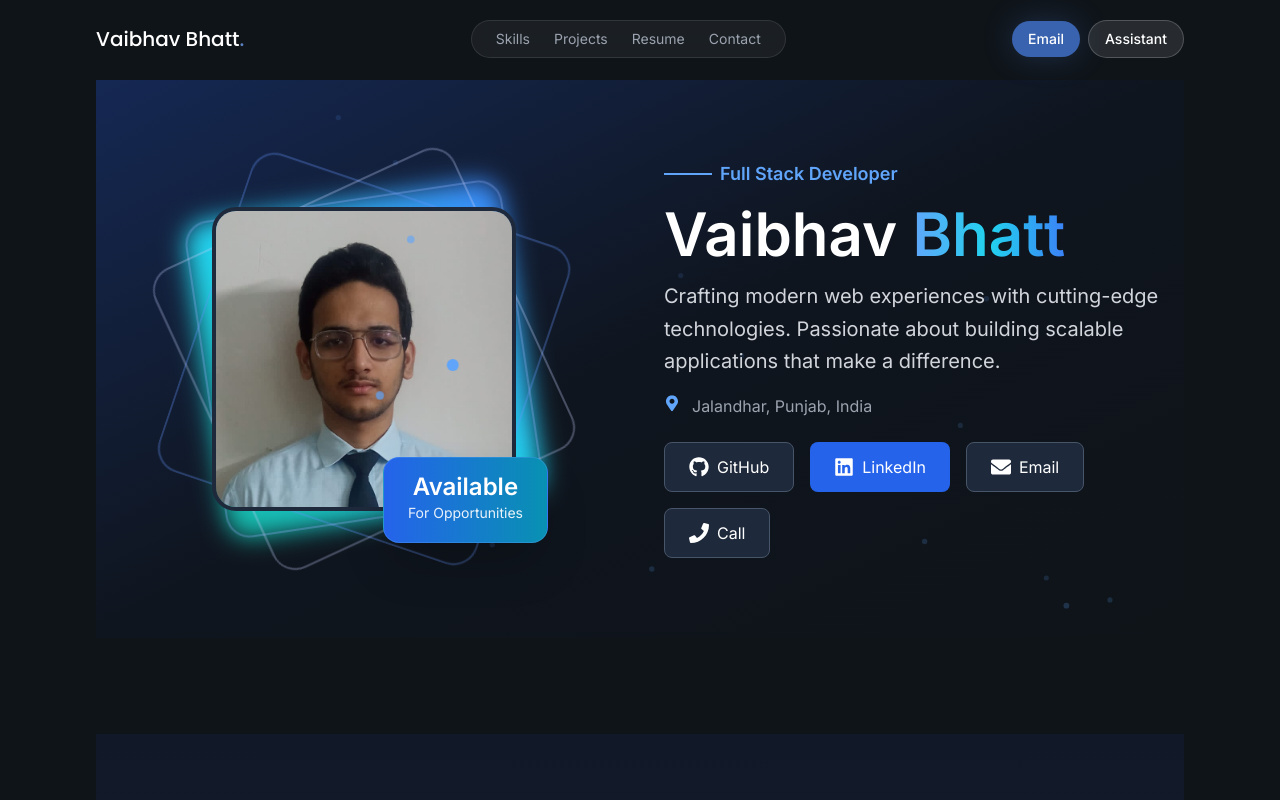
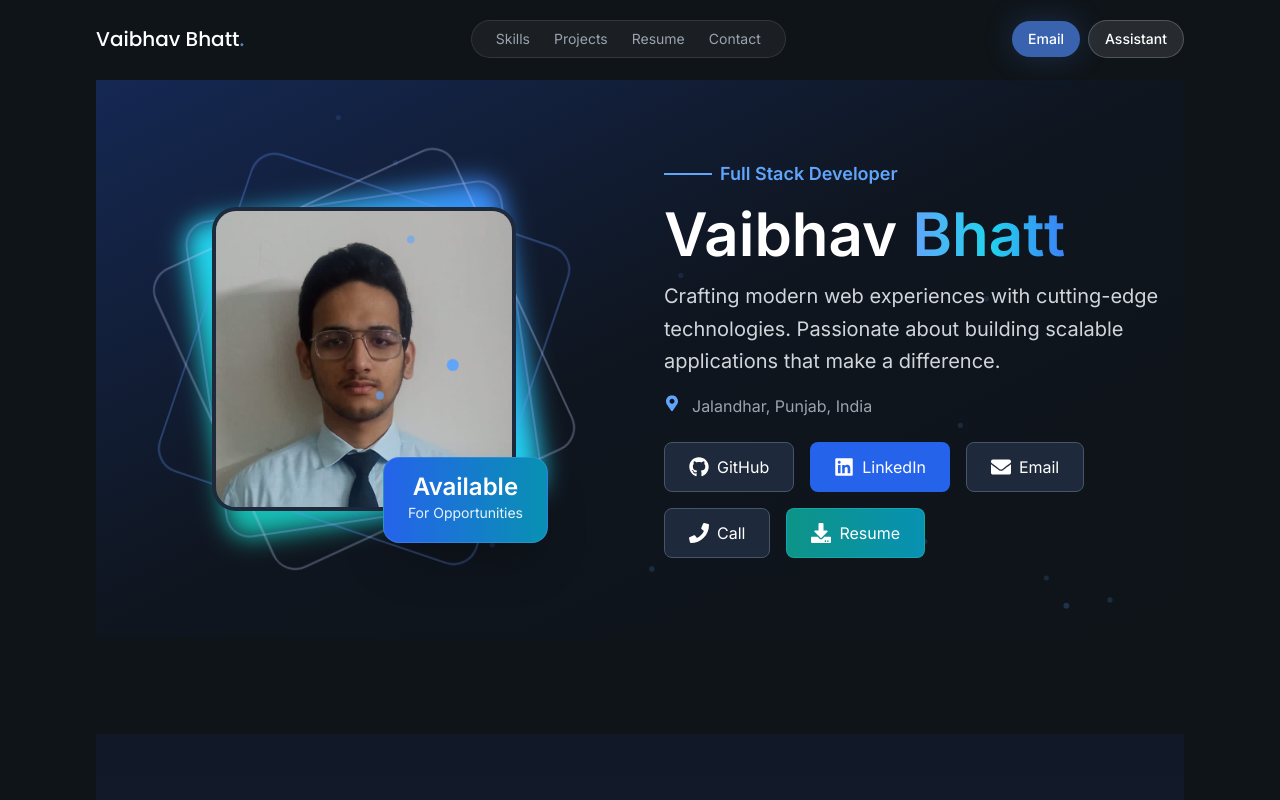
Before and after one commit to vaibhav1826/Online_Portfolio, a React (Vite) app: page / in a window 1280 px wide. Shown: the top 800 px of the page. Built offline with nearby package versions, Linux system fonts and the light colour scheme.

Commit message:
Add download resume button to HeroSection
Added a download button for the resume with animation effects.

```diff
--- a/src/components/Sections/HeroSection.tsx
+++ b/src/components/Sections/HeroSection.tsx
@@ -1,5 +1,5 @@
 import { motion, useMotionValue, useTransform, useSpring } from 'framer-motion'
-import { FaGithub, FaLinkedin, FaEnvelope, FaPhone, FaMapMarkerAlt } from 'react-icons/fa'
+import { FaGithub, FaLinkedin, FaEnvelope, FaPhone, FaMapMarkerAlt, FaDownload } from 'react-icons/fa'
 import { useState, useRef } from 'react'
 
 type HeroSectionProps = {
@@ -46,12 +46,12 @@ const HeroSection = ({ id }: HeroSectionProps) => {
             key={i}
             className="absolute w-1 h-1 bg-blue-400/30 rounded-full"
             initial={{
-              x: Math.random() * window.innerWidth,
-              y: Math.random() * window.innerHeight,
+              x: typeof window !== 'undefined' ? Math.random() * window.innerWidth : 0,
+              y: typeof window !== 'undefined' ? Math.random() * window.innerHeight : 0,
             }}
             animate={{
-              x: Math.random() * window.innerWidth,
-              y: Math.random() * window.innerHeight,
+              x: typeof window !== 'undefined' ? Math.random() * window.innerWidth : 0,
+              y: typeof window !== 'undefined' ? Math.random() * window.innerHeight : 0,
               scale: [1, 1.5, 1],
               opacity: [0.3, 0.8, 0.3],
             }}
@@ -321,7 +321,7 @@ const HeroSection = ({ id }: HeroSectionProps) => {
                       ? 'bg-blue-600 hover:bg-blue-700'
                       : 'bg-slate-800 hover:bg-slate-700'
                   } text-white px-6 py-3 rounded-lg transition-all duration-300 ${
-                    !link.bg ? `border border-slate-600 hover:border-${link.color}-500` : ''
+                    !link.bg ? 'border border-slate-600' : ''
                   }`}
                   initial={{ opacity: 0, y: 20 }}
                   animate={{ opacity: 1, y: 0 }}
@@ -329,7 +329,11 @@ const HeroSection = ({ id }: HeroSectionProps) => {
                   whileHover={{
                     scale: 1.05,
                     y: -5,
-                    boxShadow: `0 10px 30px rgba(${link.color === 'blue' ? '59, 130, 246' : link.color === 'cyan' ? '34, 211, 238' : '16, 185, 129'}, 0.4)`,
+                    boxShadow: link.color === 'blue'
+                      ? '0 10px 30px rgba(59, 130, 246, 0.4)'
+                      : link.color === 'cyan'
+                      ? '0 10px 30px rgba(34, 211, 238, 0.4)'
+                      : '0 10px 30px rgba(16, 185, 129, 0.4)',
                   }}
                   whileTap={{ scale: 0.95 }}
                 >
@@ -342,6 +346,30 @@ const HeroSection = ({ id }: HeroSectionProps) => {
                   <span>{link.label}</span>
                 </motion.a>
               ))}
+
+              {/* Download Resume Button */}
+              <motion.a
+                href="/LpuResume.pdf"
+                download="Vaibhav_Bhatt_Resume.pdf"
+                className="flex items-center gap-2 bg-gradient-to-r from-teal-600 to-cyan-600 hover:from-teal-700 hover:to-cyan-700 text-white px-6 py-3 rounded-lg transition-all duration-300 border border-teal-400/30"
+                initial={{ opacity: 0, y: 20 }}
+                animate={{ opacity: 1, y: 0 }}
+                transition={{ delay: 1.5 }}
+                whileHover={{
+                  scale: 1.05,
+                  y: -5,
+                  boxShadow: '0 10px 30px rgba(20, 184, 166, 0.4)',
+                }}
+                whileTap={{ scale: 0.95 }}
+              >
+                <motion.div
+                  whileHover={{ y: [0, -3, 0] }}
+                  transition={{ duration: 0.5, repeat: Infinity }}
+                >
+                  <FaDownload className="text-xl" />
+                </motion.div>
+                <span>Resume</span>
+              </motion.a>
             </motion.div>
           </motion.div>
         </div>
```
